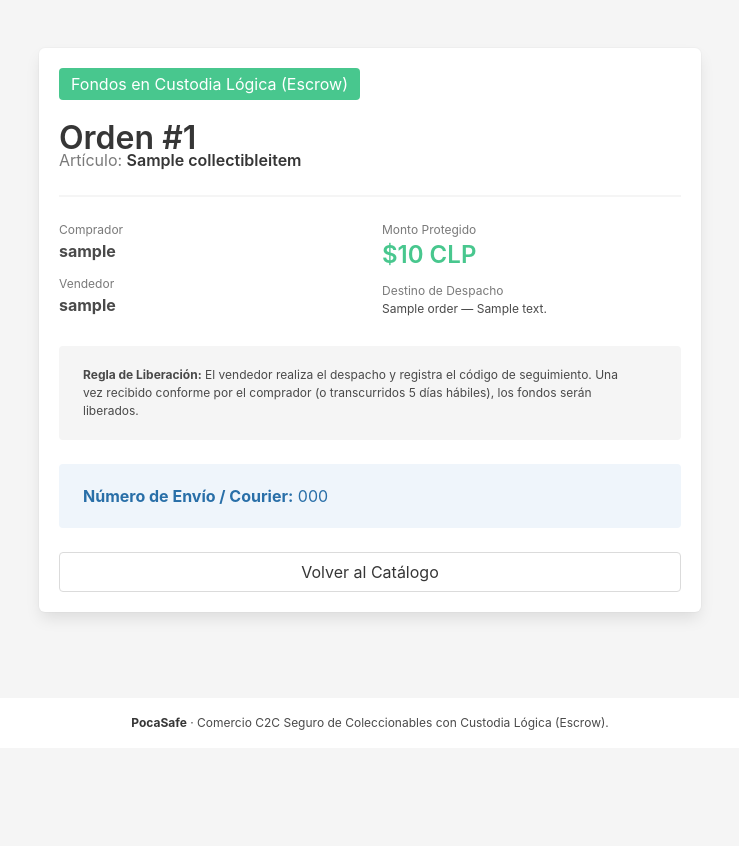
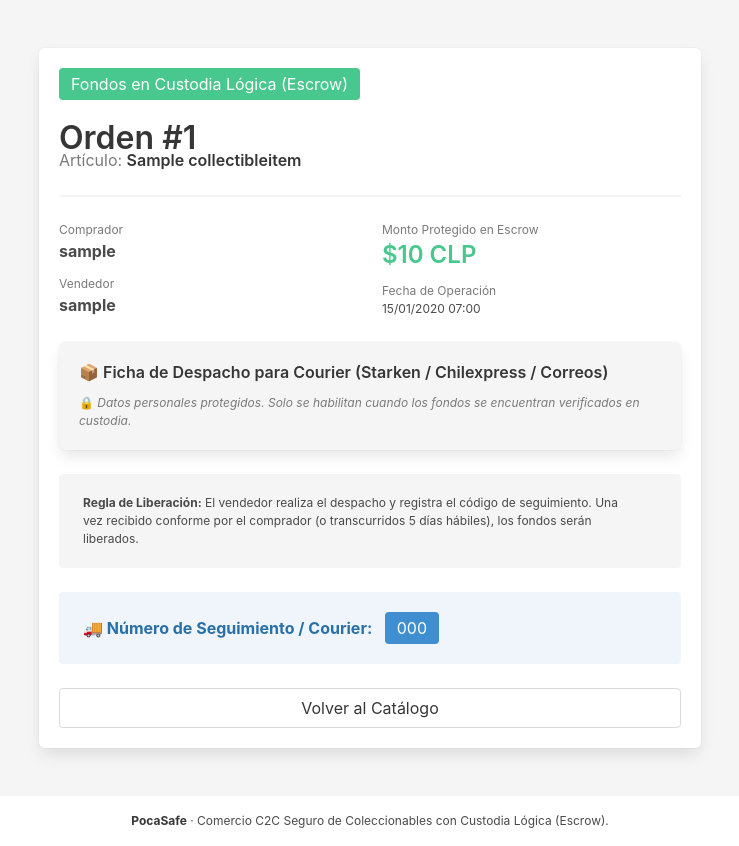
Before and after one commit to barbarapasarin/PocaSafe, a Django app: page /order/1/ in a window 1280 px wide. Shown: the part 52-898 px from the top of the page, without its empty margins (270-1009 px from the left). Before the commit the page ends 782 px from the top, so only its background shows below. Run offline with Django 5.2, Linux system fonts and the light colour scheme; a user stored in the database is signed in; tables that the repository leaves empty hold one stand-in row (values such as "Sample post").

Commit message:
Ficha completa de despacho courier con RUT, telefono, email y auto-llenado

```diff
--- a/marketplace/models.py
+++ b/marketplace/models.py
@@ -49,7 +49,6 @@ class CollectibleItem(models.Model):
 
     def clean(self):
         super().clean()
-        # Normalizar tags: elimina espacios innecesarios y pasa a minúsculas limpias
         if self.tags:
             tag_list = [t.strip().title() for t in self.tags.split(',') if t.strip()]
             self.tags = ", ".join(tag_list)
@@ -71,8 +70,14 @@ class Order(models.Model):
 
     item = models.OneToOneField(CollectibleItem, on_delete=models.PROTECT, related_name='order')
     buyer = models.ForeignKey(User, on_delete=models.CASCADE, related_name='purchases')
-    shipping_name = models.CharField(max_length=150)
-    shipping_address = models.CharField(max_length=255)
+
+    # Datos completos para despacho por Courier (Starken / Correos / Chilexpress)
+    shipping_name = models.CharField(max_length=150, verbose_name="Nombre completo destinatario")
+    shipping_rut = models.CharField(max_length=12, blank=True, verbose_name="RUT destinatario")
+    shipping_phone = models.CharField(max_length=15, blank=True, verbose_name="Teléfono de contacto")
+    shipping_address = models.CharField(max_length=255, verbose_name="Dirección o Sucursal de envío")
+    shipping_city = models.CharField(max_length=100, blank=True, verbose_name="Comuna / Ciudad")
+
     tracking_number = models.CharField(max_length=100, blank=True, null=True)
     status = models.CharField(max_length=20, choices=ORDER_STATUS, default='paid_escrow')
 
@@ -102,11 +107,11 @@ class Review(models.Model):
 
     def save(self, *args, **kwargs):
         super().save(*args, **kwargs)
-        # Recalcular automáticamente el promedio de reputación del usuario evaluado
-        profile = self.reviewed_user.profile
+        # Consultar directamente el modelo Profile elimina el warning de Pylance y es más seguro
+        profile, _ = Profile.objects.get_or_create(user=self.reviewed_user)
         avg_score = Review.objects.filter(reviewed_user=self.reviewed_user).aggregate(Avg('rating'))['rating__avg']
         if avg_score is not None:
-            profile.reputation_score = round(Decimal(avg_score), 2)
+            profile.reputation_score = round(Decimal(str(avg_score)), 2)
             profile.total_reviews = Review.objects.filter(reviewed_user=self.reviewed_user).count()
             profile.save()
 
--- a/marketplace/views.py
+++ b/marketplace/views.py
@@ -128,9 +128,22 @@ def item_list(request):
     })
 
 def item_detail(request, pk):
-    """Vista de detalle con formulario de compra segura"""
+    """Vista de detalle con formulario de compra auto-rellenado desde el Perfil"""
     item = get_object_or_404(CollectibleItem, pk=pk)
-    order_form = OrderCreateForm()
+
+    initial_data = {}
+    if request.user.is_authenticated:
+        profile, _ = Profile.objects.get_or_create(user=request.user)
+        full_name = f"{request.user.first_name} {request.user.last_name}".strip()
+        initial_data = {
+            'shipping_name': full_name or request.user.username,
+            'shipping_rut': profile.rut,
+            'shipping_phone': profile.phone,
+            'shipping_address': profile.address,
+            'shipping_city': profile.city,
+        }
+
+    order_form = OrderCreateForm(initial=initial_data)
     return render(request, 'marketplace/item_detail.html', {
         'item': item,
         'order_form': order_form,
@@ -157,7 +170,7 @@ def item_create(request):
 
 @login_required
 def buy_item(request, pk):
-    """Simulación de compra y retención transaccional (Escrow)"""
+    """Simulación de compra y retención transaccional (Escrow) + Guardado de datos en Perfil"""
     if request.method == 'POST':
         with transaction.atomic():
             item = get_object_or_404(CollectibleItem.objects.select_for_update(), pk=pk)
@@ -181,7 +194,25 @@ def buy_item(request, pk):
                 item.status = 'in_escrow'
                 item.save()
 
-                messages.success(request, f'¡Orden #{order.pk} creada! Fondos en custodia segura.')
+                # Si el comprador no tenía estos datos en su perfil, se los guardamos para la próxima compra
+                profile, _ = Profile.objects.get_or_create(user=request.user)
+                updated_profile = False
+                if not profile.rut and order.shipping_rut:
+                    profile.rut = order.shipping_rut
+                    updated_profile = True
+                if not profile.phone and order.shipping_phone:
+                    profile.phone = order.shipping_phone
+                    updated_profile = True
+                if not profile.address and order.shipping_address:
+                    profile.address = order.shipping_address
+                    updated_profile = True
+                if not profile.city and order.shipping_city:
+                    profile.city = order.shipping_city
+                    updated_profile = True
+                if updated_profile:
+                    profile.save()
+
+                messages.success(request, f'¡Orden #{order.pk} creada! Fondos retenidos en custodia segura (Escrow).')
                 return redirect('order_detail', pk=order.pk)
 
     return redirect('item_detail', pk=pk)
--- a/templates/marketplace/order_detail.html
+++ b/templates/marketplace/order_detail.html
@@ -12,6 +12,8 @@
                     <span class="tag is-dark is-medium">Completada / Pago Liberado</span>
                 {% elif order.status == 'shipped' %}
                     <span class="tag is-info is-medium">Enviada con Courier</span>
+                {% elif order.status == 'cancelled' %}
+                    <span class="tag is-light is-medium">Cancelada / Reembolsada</span>
                 {% else %}
                     <span class="tag is-success is-medium">Fondos en Custodia Lógica (Escrow)</span>
                 {% endif %}
@@ -32,12 +34,43 @@
                     <p class="has-text-weight-bold">{{ order.item.seller.username }}</p>
                 </div>
                 <div class="column is-6">
-                    <p class="is-size-7 has-text-grey">Monto Protegido</p>
-                    <p class="title is-4 has-text-success">${{ order.item.price }} CLP</p>
+                    <p class="is-size-7 has-text-grey">Monto Protegido en Escrow</p>
+                    <p class="title is-4 has-text-success mb-2">${{ order.item.price }} CLP</p>
 
-                    <p class="is-size-7 has-text-grey mt-2">Destino de Despacho</p>
-                    <p class="is-size-7">{{ order.shipping_name }} — {{ order.shipping_address }}</p>
+                    <p class="is-size-7 has-text-grey">Fecha de Operación</p>
+                    <p class="is-size-7">{{ order.created_at|date:"d/m/Y H:i" }}</p>
                 </div>
+            </div>
+
+            <!-- Ficha de Datos de Despacho (Revelación Progresiva) -->
+            <div class="box has-background-light mt-3">
+                <h4 class="title is-6 mb-2">📦 Ficha de Despacho para Courier (Starken / Chilexpress / Correos)</h4>
+                {% if order.status in 'paid_escrow,shipped,delivered,disputed' %}
+                    <div class="columns is-multiline is-mobile is-size-7">
+                        <div class="column is-6">
+                            <strong>Destinatario:</strong><br>{{ order.shipping_name }}
+                        </div>
+                        <div class="column is-6">
+                            <strong>RUT:</strong><br>{{ order.shipping_rut|default:"No especificado" }}
+                        </div>
+                        <div class="column is-6">
+                            <strong>Teléfono:</strong><br>{{ order.shipping_phone|default:"No especificado" }}
+                        </div>
+                        <div class="column is-6">
+                            <strong>Correo (Notificaciones Courier):</strong><br>{{ order.buyer.email|default:"No especificado" }}
+                        </div>
+                        <div class="column is-6">
+                            <strong>Comuna / Ciudad:</strong><br>{{ order.shipping_city|default:"No especificada" }}
+                        </div>
+                        <div class="column is-6">
+                            <strong>Dirección o Sucursal de destino:</strong><br>{{ order.shipping_address }}
+                        </div>
+                    </div>
+                {% else %}
+                    <p class="is-size-7 has-text-grey">
+                        🔒 <em>Datos personales protegidos. Solo se habilitan cuando los fondos se encuentran verificados en custodia.</em>
+                    </p>
+                {% endif %}
             </div>
 
             <!-- Regla de Liberación -->
@@ -50,23 +83,23 @@
             <!-- Número de Envío si ya fue despachado -->
             {% if order.tracking_number %}
                 <div class="notification is-info is-light mt-4">
-                    <strong>Número de Envío / Courier:</strong> {{ order.tracking_number }}
+                    <strong>🚚 Número de Seguimiento / Courier:</strong> <span class="tag is-info is-medium ml-2">{{ order.tracking_number }}</span>
                 </div>
             {% endif %}
 
             <!-- ACCIÓN VENDEDOR: Si está pagado y aún no despacha -->
             {% if order.item.seller == user and order.status == 'paid_escrow' %}
                 <div class="box has-background-warning-light mt-4">
-                    <h4 class="title is-6 mb-2">Despacho de la Orden:</h4>
-                    <p class="is-size-7 mb-3">Prepara el envío a nombre de <strong>{{ order.shipping_name }}</strong> a la dirección <strong>{{ order.shipping_address }}</strong> e ingresa el código de seguimiento:</p>
+                    <h4 class="title is-6 mb-2">Confirmar Despacho de la Orden:</h4>
+                    <p class="is-size-7 mb-3">Una vez enviado el paquete con los datos de arriba, ingresa la orden de transporte (OT) o código de seguimiento:</p>
                     <form method="post" action="{% url 'mark_as_shipped' order.pk %}">
                         {% csrf_token %}
                         <div class="field has-addons">
                             <div class="control is-expanded">
-                                <input class="input is-small" type="text" name="tracking_number" placeholder="Ej. Starken 984729182 / Chilexpress 77281" required>
+                                <input class="input is-small" type="text" name="tracking_number" placeholder="Ej. Starken OT 984729182 / Chilexpress 77281" required>
                             </div>
                             <div class="control">
-                                <button type="submit" class="button is-info is-small">Marcar como Enviado</button>
+                                <button type="submit" class="button is-info is-small has-text-weight-bold">Marcar como Enviado</button>
                             </div>
                         </div>
                     </form>
@@ -88,8 +121,8 @@
                     <div class="column is-8">
                         <form method="post" action="{% url 'confirm_delivery' order.pk %}">
                             {% csrf_token %}
-                            <button type="submit" class="button is-success is-fullwidth" onclick="return confirm('¿Confirmas que recibiste el artículo en condiciones óptimas? Se liberará el pago al vendedor.');">
-                                Confirmar Recepción (Liberar Pago)
+                            <button type="submit" class="button is-success is-fullwidth has-text-weight-bold" onclick="return confirm('¿Confirmas que recibiste el artículo en condiciones óptimas? Se liberará el pago al vendedor.');">
+                                ✅ Confirmar Recepción (Liberar Pago)
                             </button>
                         </form>
                     </div>
@@ -101,7 +134,16 @@
                 </div>
             {% elif order.status == 'delivered' %}
                 <div class="notification is-success is-light mt-4 has-text-centered">
-                    <strong>Transacción Finalizada:</strong> Se confirmó la recepción conforme y el pago fue acreditado al vendedor.
+                    <p class="mb-2"><strong>🎉 Transacción Finalizada:</strong> Se confirmó la recepción conforme y el pago fue liberado al vendedor.</p>
+                    {% if order.buyer == user and not order.review %}
+                        <a href="{% url 'leave_review' order.pk %}" class="button is-warning is-small has-text-weight-bold mt-1">
+                            ⭐ Calificar al Vendedor (1 a 5 Estrellas)
+                        </a>
+                    {% elif order.review %}
+                        <p class="is-size-7 has-text-grey mt-1">
+                            Calificaste esta compra con <strong>{{ order.review.rating }}★</strong>: <em>"{{ order.review.comment }}"</em>
+                        </p>
+                    {% endif %}
                 </div>
             {% endif %}
 
```
Also changed, not shown: marketplace/forms.py (+10 -3 lines), marketplace/tests.py (+54 -10 lines), templates/marketplace/item_detail.html (+47 -7 lines), marketplace/migrations/0005_order_shipping_city_order_shipping_phone_and_more.py (added).
